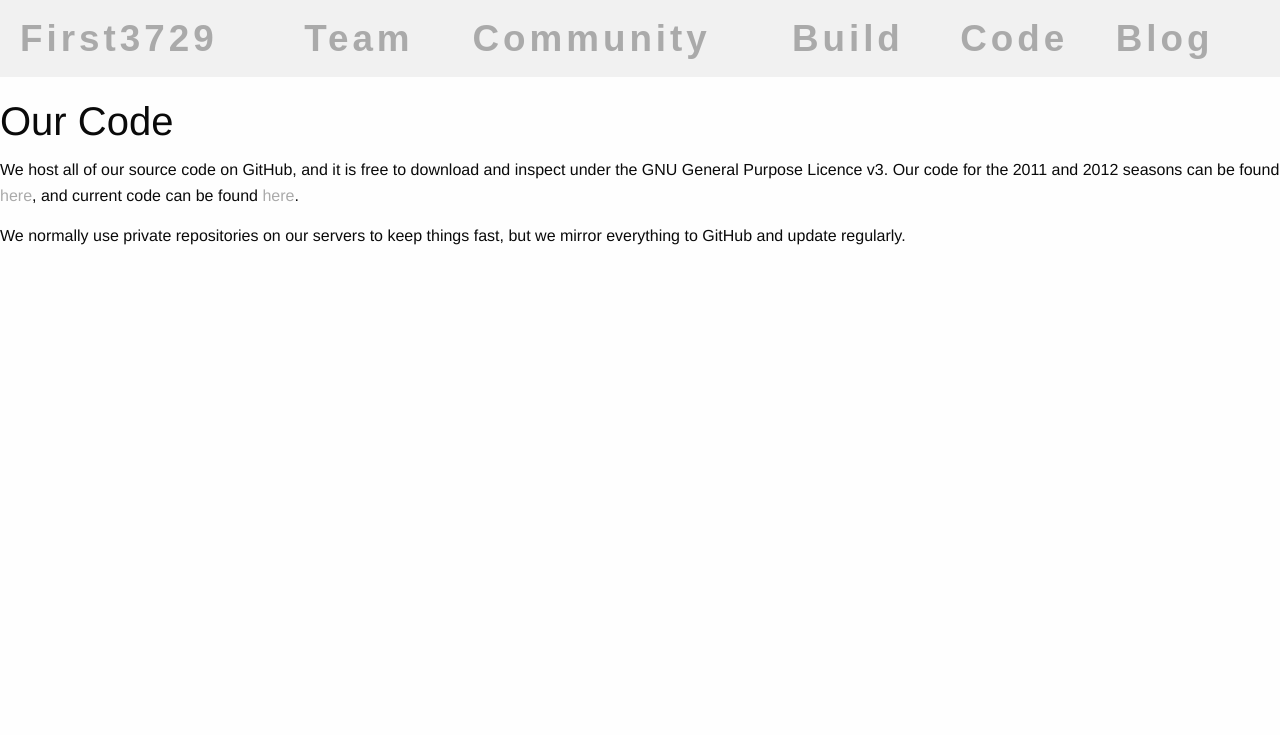
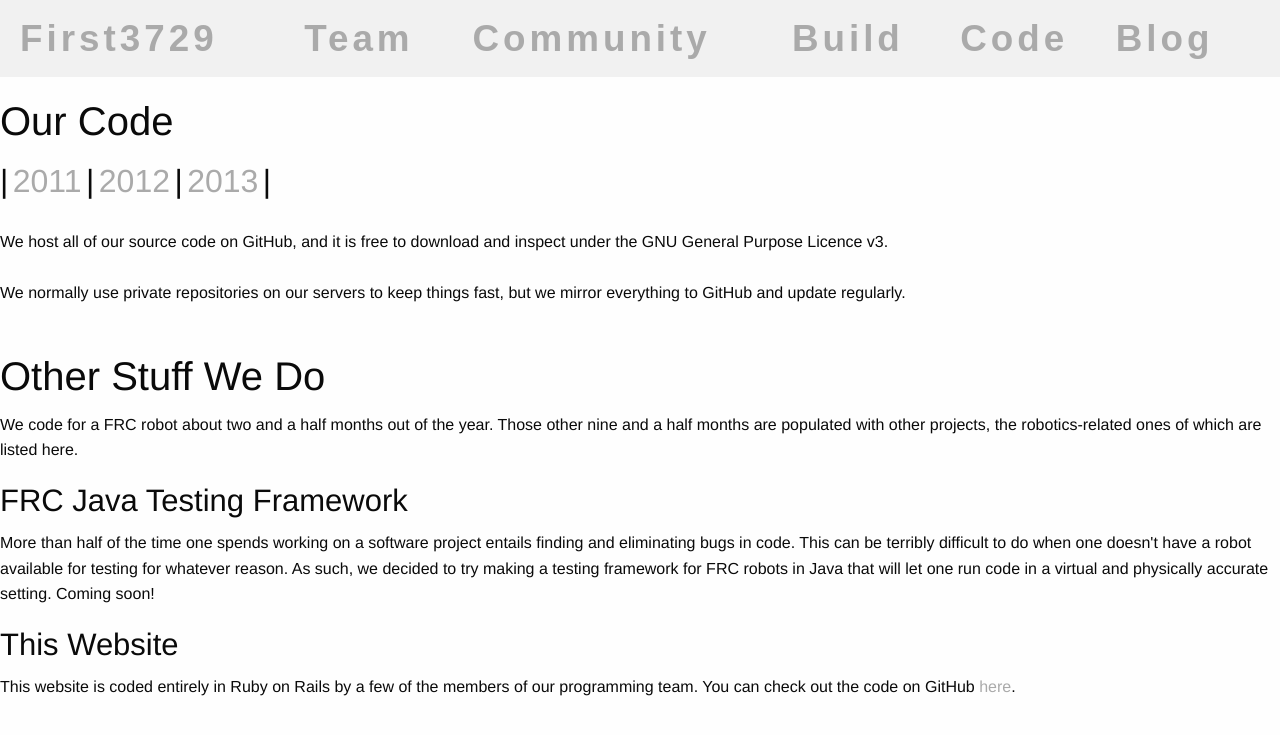
Before and after one commit to thewpaney/FRC-3729-Web, a Rails app: template app/views/code/git.html.erb in a window 1280 px wide. Shown: the top 735 px of the page. Run offline with Rails 7, Linux system fonts and the light colour scheme; the template is opened without the code that fills it, so the values that code supplies are empty; style sheets or scripts are compiled from the project's sources; parts of the project's set-up code (start-up, migrations or seed data) failed here and were passed over; some libraries are stand-ins or nearby versions.

Commit message:
I don't know what I did.

```diff
--- a/app/controllers/code_controller.rb
+++ b/app/controllers/code_controller.rb
@@ -1,5 +1,4 @@
 class CodeController < ApplicationController
-  layout 'code'
 
   def show
     # Silence is golden
--- a/app/views/code/git.html.erb
+++ b/app/views/code/git.html.erb
@@ -1,6 +1,29 @@
 <div id="content">
   <h2>Our Code</h2>
-  <p class="text">We host all of our source code on GitHub, and it is free to download and inspect under the GNU General Purpose Licence v3.  Our code for the 2011 and 2012 seasons can be found <a href="https://github.com/first3729/FRC3729">here</a>, and current code can be found <a href="https://github.com/Eraku/Durneviir">here</a>.</p>  We normally use private repositories on our servers to keep things fast, but we mirror everything to GitHub and update regularly.
+
+  <span style="font-size: 2em">|</span>
+  <a style="font-size: 2em;" href="https://github.com/Eraku/Durneviir">2011</a>
+  <span style="font-size: 2em">|</span>
+  <a style="font-size: 2em;" href="https://github.com/first3729/FRC3729">2012</a>
+  <span style="font-size: 2em">|</span>
+  <a style="font-size: 2em;" href="https://github.com/eraku/durneviir">2013</a>
+  <span style="font-size: 2em">|</span>
+
+
+
   <br />
   <br />
+
+  <p class="text">We host all of our source code on GitHub, and it is free to download and inspect under the GNU General Purpose Licence v3.
+<br />
+<br />
+We normally use private repositories on our servers to keep things fast, but we mirror everything to GitHub and update regularly.
+  <br />
+  <br />
+  <h2>Other Stuff We Do</h2>
+  <p class="text">We code for a FRC robot about two and a half months out of the year.  Those other nine and a half months are populated with other projects, the robotics-related ones of which are listed here.</p>
+  <h3>FRC Java Testing Framework</h3>
+  <p class="text">More than half of the time one spends working on a software project entails finding and eliminating bugs in code.  This can be terribly difficult to do when one doesn't have a robot available for testing for whatever reason.  As such, we decided to try making a testing framework for FRC robots in Java that will let one run code in a virtual and physically accurate setting.  Coming soon!</p>
+  <h3>This Website</h3>
+  <p class="text">This website is coded entirely in Ruby on Rails by a few of the members of our programming team.  You can check out the code on GitHub <a href="https://github.com/Dacilndak/FRC-3729-Web">here</a>.</p>
 </div>
```
Also changed, not shown: app/views/code/projects.html.erb (+1 -6 lines), app/views/events/show.html.erb (+16 -15 lines).
